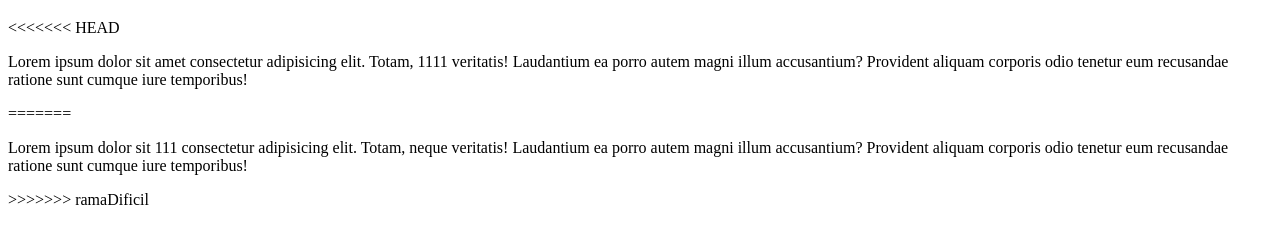
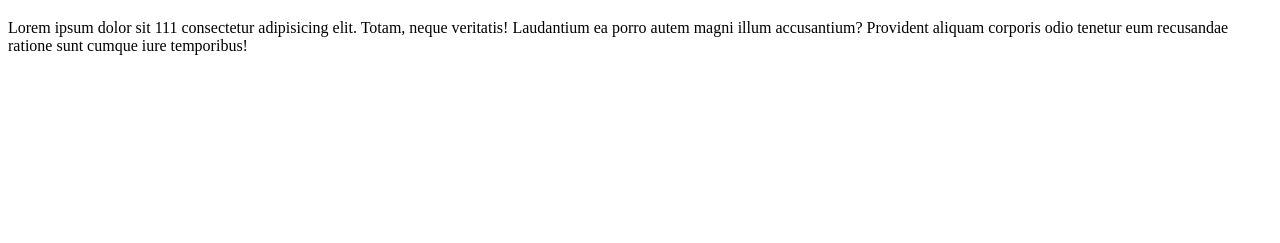
Before and after one commit to Alejo2p/ejemplo-git, a plain HTML site: page Index.html in a window 1280 px wide. Shown: the part 61-304 px from the top of the page. Drawn offline with Linux system fonts and the light colour scheme.

Commit message:
Completado

```diff
--- a/Index.html
+++ b/Index.html
@@ -7,10 +7,6 @@
 </head>
 <body>
     <h1>Hola desde html</h1>
-<<<<<<< HEAD
-    <p>Lorem ipsum dolor sit amet consectetur adipisicing elit. Totam, 1111 veritatis! Laudantium ea porro autem magni illum accusantium? Provident aliquam corporis odio tenetur eum recusandae ratione sunt cumque iure temporibus!</p>
-=======
     <p>Lorem ipsum dolor sit 111 consectetur adipisicing elit. Totam, neque veritatis! Laudantium ea porro autem magni illum accusantium? Provident aliquam corporis odio tenetur eum recusandae ratione sunt cumque iure temporibus!</p>
->>>>>>> ramaDificil
 </body>
 </html>
```
